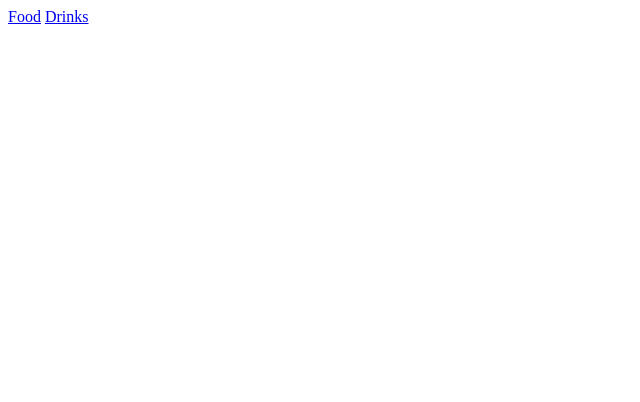
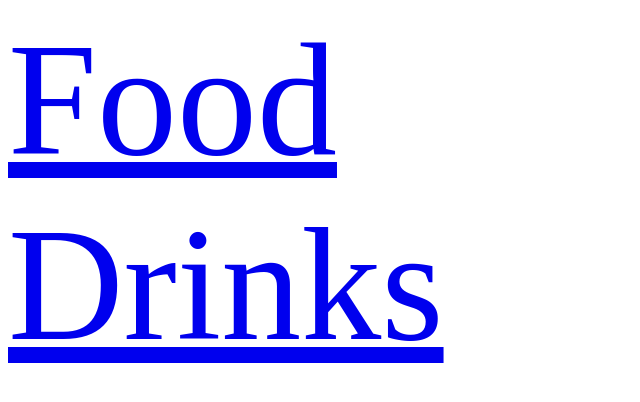
Before and after one commit to Dhruv1806/Try, a plain HTML site: page index.html in a window 1280 px wide. Shown: the whole page, without its empty margins (0-640 px from the left). Drawn offline with Linux system fonts and the light colour scheme.

Commit message:
second commit

```diff
--- a/index.html
+++ b/index.html
@@ -6,8 +6,9 @@
     <title>Document</title>
 </head>
 <body>
-   <a href="/Food Menu.pdf">Food</a>
-   <a href="/Drinks Menu.pdf">Drinks</a>
+   <a href="/Food Menu.pdf" style="font-size: 1000%;">Food</a>
+   <br>
+   <a href="/Drinks Menu.pdf" style="font-size: 1000%">Drinks</a>
 
 </body>
 </html>
```
